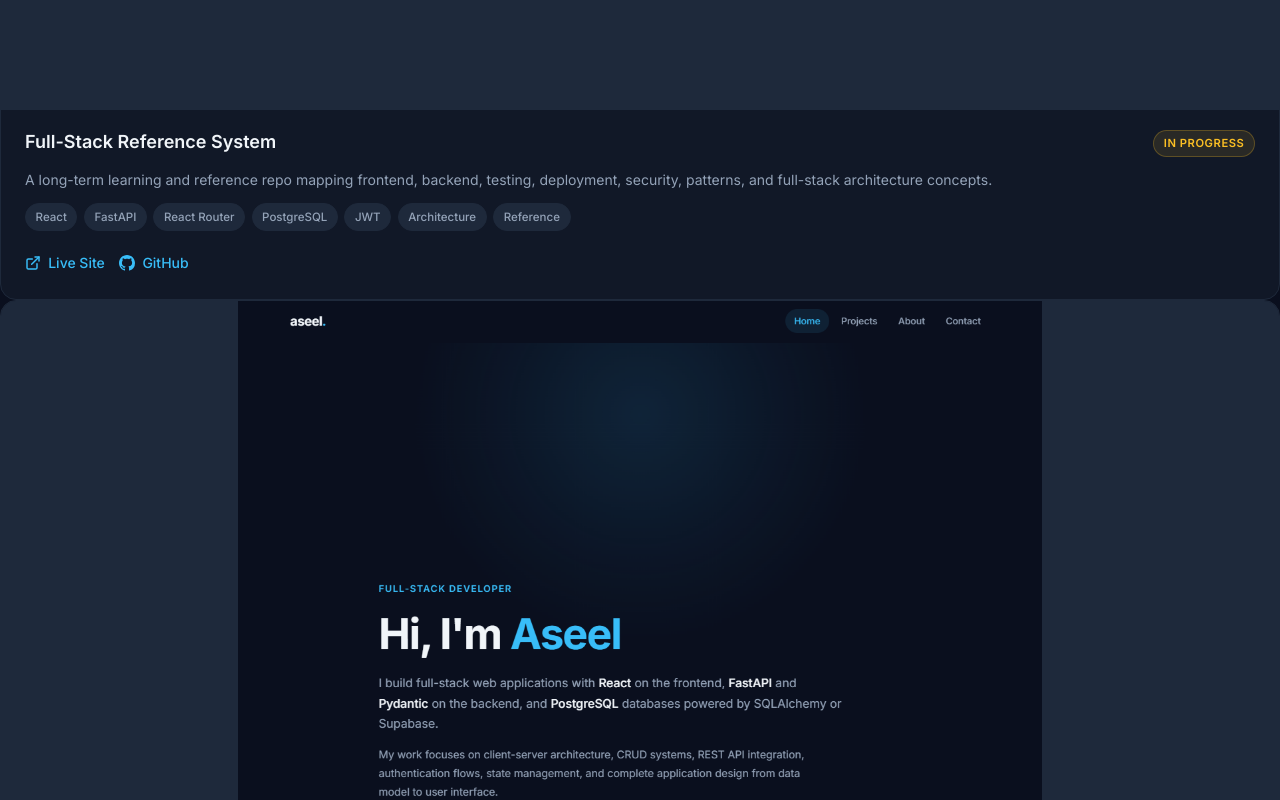
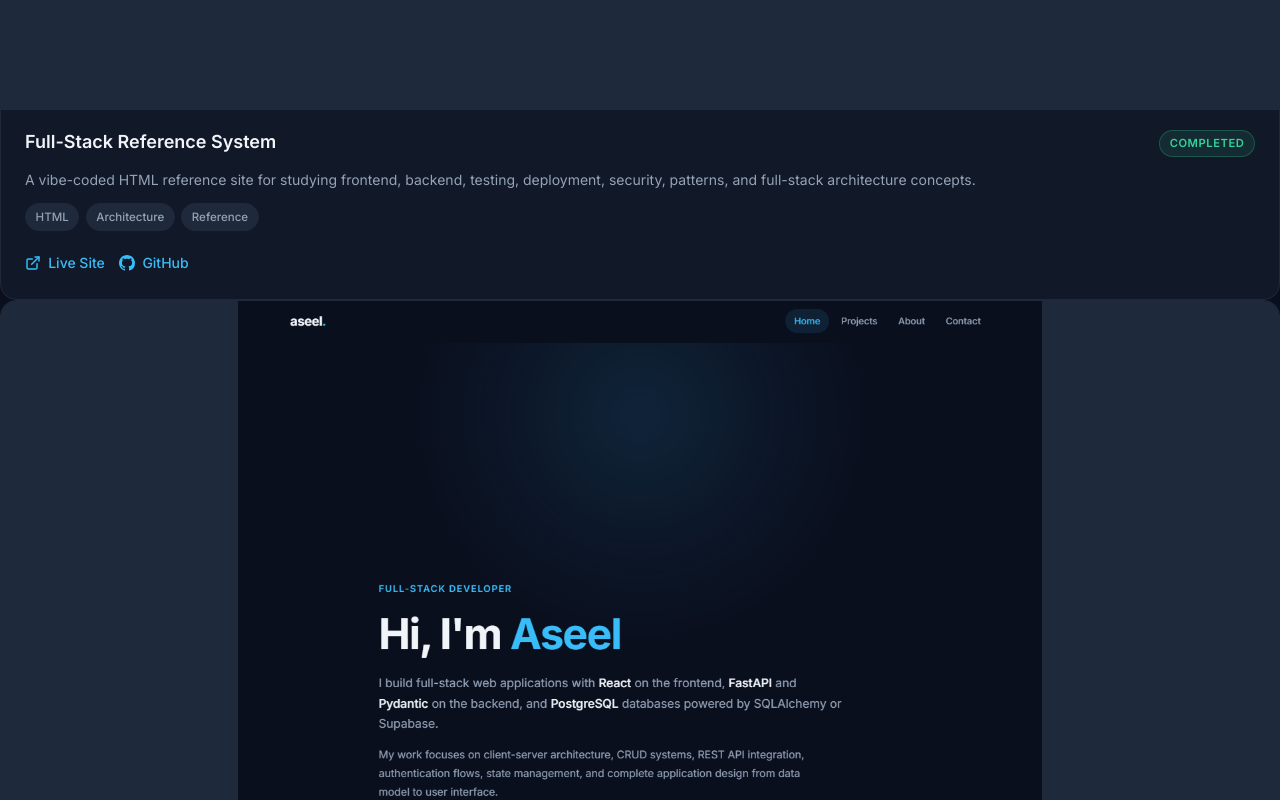
Before and after one commit to A9eel-Alharbi/portfolio-website, a React (Vite) app: page /projects in a window 1280 px wide. Shown: the part 5340-6140 px from the top of the page. Built offline with nearby package versions, Linux system fonts and the light colour scheme; the HTML template or start-up script is replaced by a standard one.

Commit message:
be realistic

```diff
--- a/src/data/projects.js
+++ b/src/data/projects.js
@@ -55,9 +55,9 @@ const projects = [
     id: 6,
     title: "Full-Stack Reference System",
     description:
-      "A long-term learning and reference repo mapping frontend, backend, testing, deployment, security, patterns, and full-stack architecture concepts.",
-    techStack: ["React", "FastAPI", "React Router", "PostgreSQL", "JWT", "Architecture", "Reference"],
-    status: "In Progress",
+      "A vibe-coded HTML reference site for studying frontend, backend, testing, deployment, security, patterns, and full-stack architecture concepts.",
+    techStack: ["HTML", "Architecture", "Reference"],
+    status: "Completed",
     image: "/images/Refrence_Repo.png",
     imageFit: "contain",
     liveLink: "https://refrence-repo.vercel.app/",
@@ -69,7 +69,7 @@ const projects = [
     description:
       "A multi-page developer portfolio built with React and React Router. Features a dark theme, responsive design, and smooth animations.",
     techStack: ["React", "React Router", "JavaScript", "CSS"],
-    status: "In Progress",
+    status: "Completed",
     image: "/images/Portfolio.png",
     imageFit: "contain",
     link: "https://github.com/A9eel-Alharbi/portfolio-website",
```
